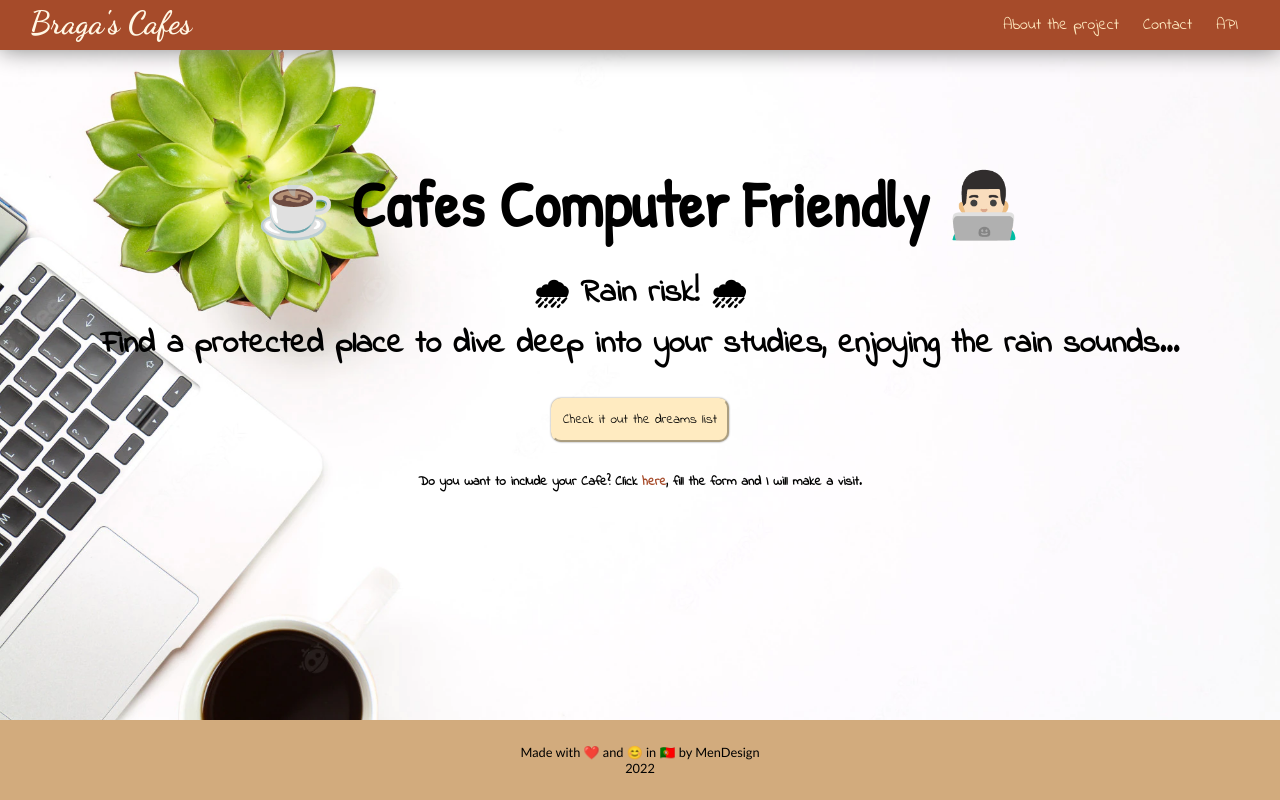
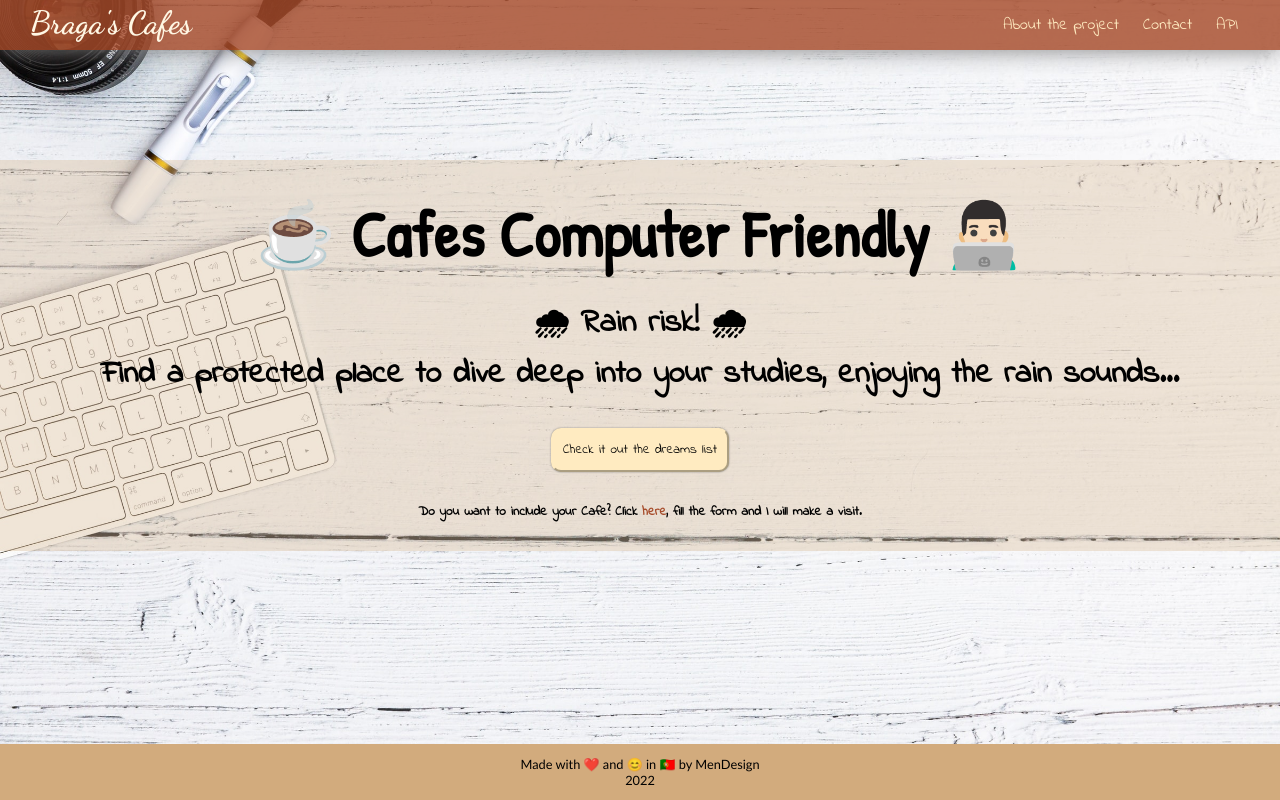
Before and after one commit to rodimendes/bragas-cafe, a Flask app: page / in a window 1280 px wide. Run offline with Flask 2, Linux system fonts and the light colour scheme; some web fonts are replaced.

Commit message:
Backgrounds changes

```diff
--- a/static/css/style.css
+++ b/static/css/style.css
@@ -18,8 +18,10 @@
 body {
     /* background-color: #fff7e4; */
     font-family: "Indie Flower";
-    background-image: url(/static/pc_coffee-bg.webp);
-    background-size: cover;
+    background-image: url(/static/imattsmart-84a31uygTxc-unsplash.jpg);
+    background-size: 100vw;
+    background-position: center;
+    background-repeat: no-repeat;
 }
 
 .header {
@@ -31,7 +33,7 @@ body {
     display: flex;
     justify-content: space-between;
     align-items: center;
-    background-color: #A64B2A;
+    background-color: #a64b2ad1;
     box-shadow: 0 0 25px grey;
 }
 
@@ -86,6 +88,12 @@ body {
 .submenu li a:hover {
     background-color: #A64B2A;
     color: #FFEBC1;
+}
+
+.overlay {
+    background-color: rgba(210, 171, 125, .3);
+    /* margin: 50px; */
+    padding: 30px;
 }
 
 .main {
@@ -149,7 +157,7 @@ font-family: 'Shadows Into Light', cursive;
     position: fixed;
     bottom: 0;
     width: 100vw;
-    height: 10vh;
+    height: 7vh;
     display: flex;
     justify-content: center;
     align-items: center;
--- a/templates/base.html
+++ b/templates/base.html
@@ -8,12 +8,17 @@
         <title>{% block title %}{% endblock %}</title>
         <link rel="shortcut icon" href="{{ url_for('static', filename='favicon.ico') }}">
         <link rel="stylesheet" href="static/css/style.css">
-        <link href="https://fonts.googleapis.com/css2?family=Amatic+SC:wght@400;700&family=Fascinate+Inline&family=Fredericka+the+Great&family=Pacifico&family=Patrick+Hand&family=Permanent+Marker&family=Shadows+Into+Light&display=swap" rel="stylesheet">
+        <link
+            href="https://fonts.googleapis.com/css2?family=Amatic+SC:wght@400;700&family=Fascinate+Inline&family=Fredericka+the+Great&family=Pacifico&family=Patrick+Hand&family=Permanent+Marker&family=Shadows+Into+Light&display=swap"
+            rel="stylesheet">
         <link rel="preconnect" href="https://fonts.googleapis.com">
         <link rel="preconnect" href="https://fonts.gstatic.com" crossorigin>
-        <link href="https://fonts.googleapis.com/css2?family=Caveat&family=Courgette&family=Dancing+Script:wght@400;700&family=Indie+Flower&family=Pacifico&family=Shadows+Into+Light&display=swap"
+        <link
+            href="https://fonts.googleapis.com/css2?family=Caveat&family=Courgette&family=Dancing+Script:wght@400;700&family=Indie+Flower&family=Pacifico&family=Shadows+Into+Light&display=swap"
             rel="stylesheet">
-        <link href="https://fonts.googleapis.com/css2?family=Amatic+SC:wght@400;700&family=Fascinate+Inline&family=Fredericka+the+Great&family=Pacifico&family=Patrick+Hand&family=Permanent+Marker&family=Shadows+Into+Light&display=swap" rel="stylesheet">
+        <link
+            href="https://fonts.googleapis.com/css2?family=Amatic+SC:wght@400;700&family=Fascinate+Inline&family=Fredericka+the+Great&family=Pacifico&family=Patrick+Hand&family=Permanent+Marker&family=Shadows+Into+Light&display=swap"
+            rel="stylesheet">
     </head>
 
     <body>
@@ -34,11 +39,14 @@
             </nav>
         </header>
         <div class='main'>
-            {% block content %}{% endblock %}
+            <div class='overlay'>
+                {% block content %}{% endblock %}
+            </div>
         </div>
         <footer class='footer'>
             <p>Made with ❤️ and 😊 in 🇵🇹 by MenDesign</p>
             <p>{{ current_year }}</p>
         </footer>
     </body>
+
 </html>
```
Also changed, not shown: static/2h-media-AodYkAhsU4w-unsplash.jpg (added), static/coffee-bg.jpg (added), static/imattsmart-84a31uygTxc-unsplash.jpg (added), static/lukas-blazek-GnvurwJsKaY-unsplash.jpg (added).
